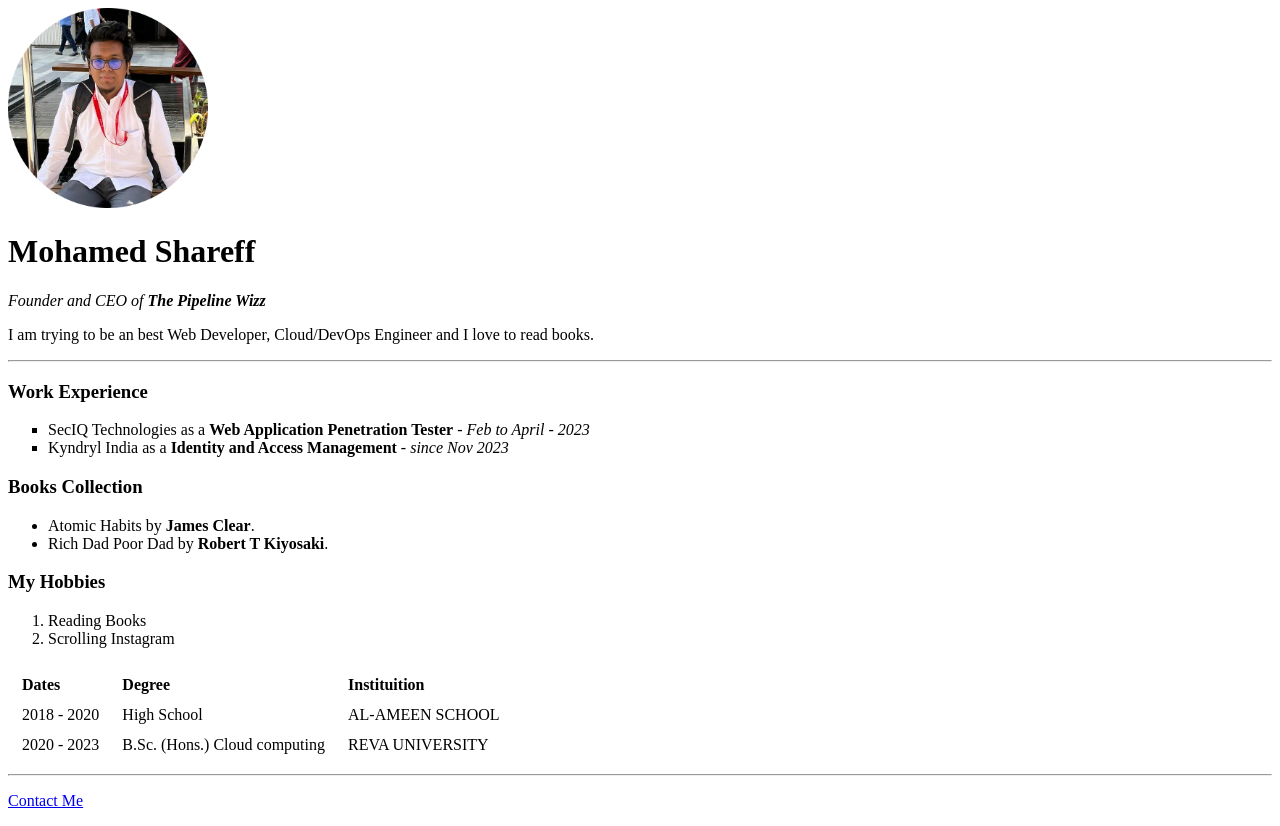
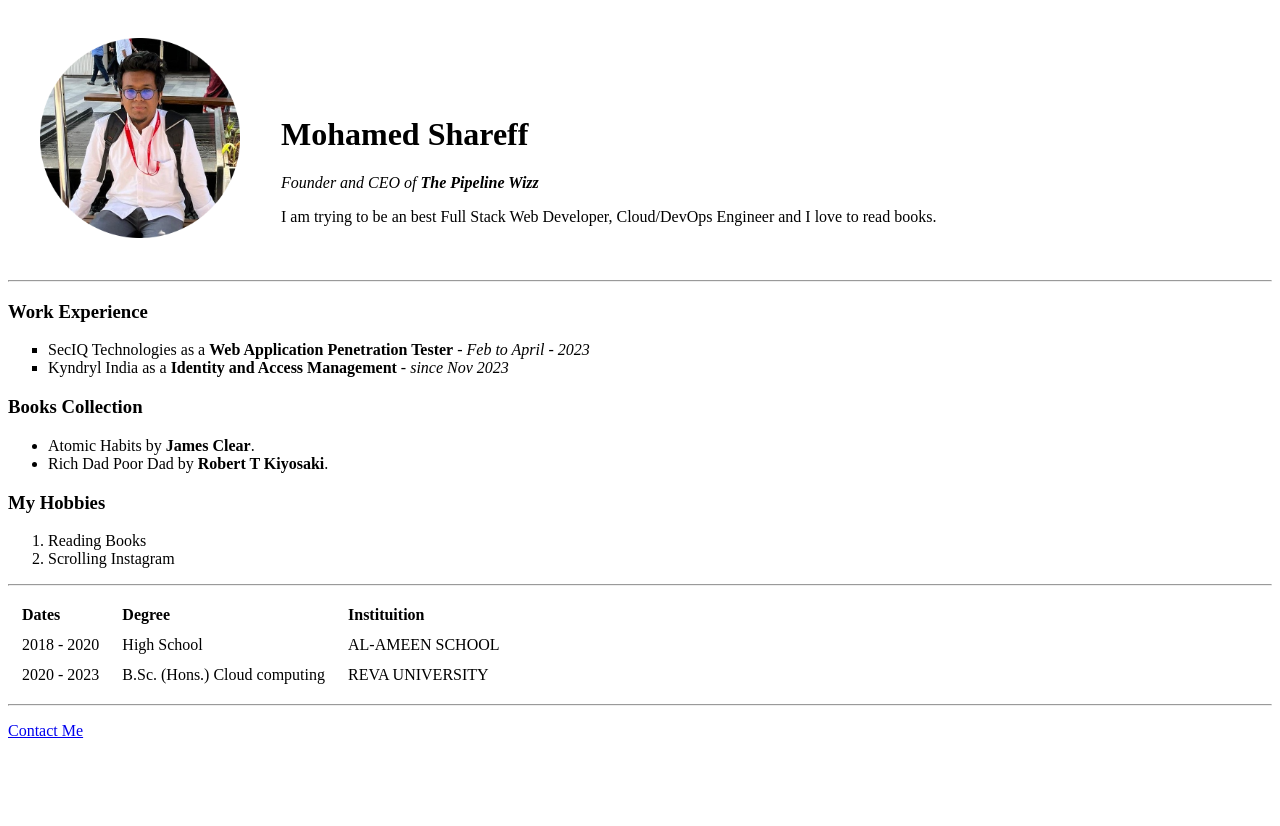
Before and after one commit to pipelinewizz/cv, a plain HTML site: page index.html in a window 1280 px wide. After the commit the page ends 800 px from the top, so only its background shows below. Drawn offline with Linux system fonts and the light colour scheme.

Commit message:
Update index.html

```diff
--- a/index.html
+++ b/index.html
@@ -7,7 +7,6 @@
 <style>
 
 table, th, td {
-
   padding-top: 5px;
   padding-bottom: 5px;
   padding-left: 6px;
@@ -17,12 +16,14 @@ table, th, td {
 </style>
 </head>
 <body>
-
-<img src="image.png" alt="image" width="200" height="200">
-
-<h1>Mohamed Shareff</h1>
-<p><em>Founder and CEO of <strong>The Pipeline Wizz</strong></em></p>
-<p>I am trying to be an best Web Developer, Cloud/DevOps Engineer and I love to read books.</p>
+<table cellspacing="20">
+    <td><img src="image.png" alt="image" width="200" height="200"></td>
+    <td style="vertical-align: bottom; ">
+        <h1>Mohamed Shareff</h1>
+        <p><em>Founder and CEO of <strong>The Pipeline Wizz</strong></em></p>
+        <p>I am trying to be an best Full Stack Web Developer, Cloud/DevOps Engineer and I love to read books.</p>
+    </td>
+</table>
 
 <hr size="2">
 
@@ -45,6 +46,8 @@ table, th, td {
     <li>Reading Books</li>
     <li>Scrolling Instagram</li>
 </ol>
+
+<hr size="2">
 
 <table>
     <tr>
```
